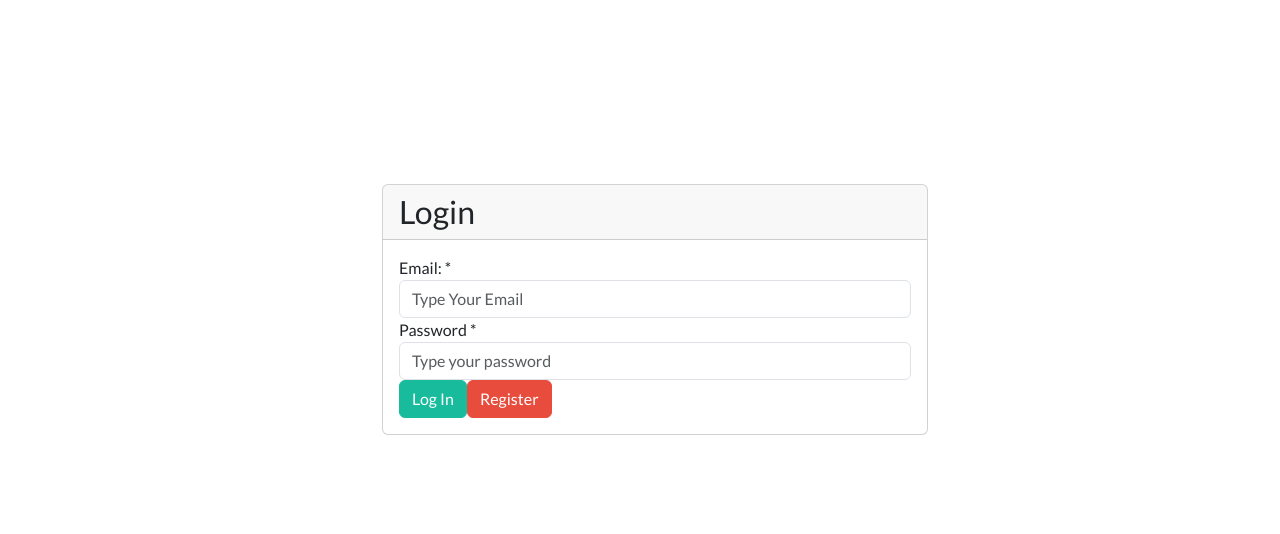
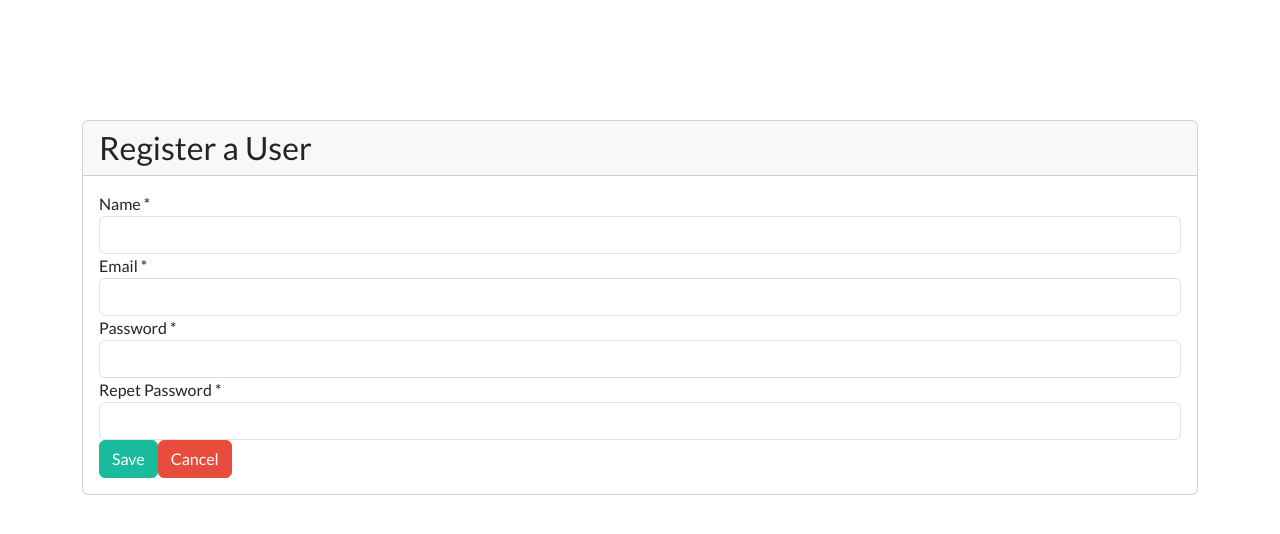
Before and after one commit to JackelineGois/my-finances-app, a React (Create React App) app: page / in a window 1280 px wide. Shown: the top 534 px of the page. Built offline with nearby package versions, Linux system fonts and the light colour scheme.

Commit message:
Created Register Component

```diff
--- a/src/App.js
+++ b/src/App.js
@@ -1,14 +1,15 @@
 import React from "react";
-import Login from "./views/Login";
+//import Login from "./views/Login";
 import "./css/custom.css";
 
 import "bootswatch/dist/flatly/bootstrap.css";
+import RegisterUser from "./views/registerUser";
 
 class App extends React.Component {
   render() {
     return (
       <div>
-        <Login />
+        <RegisterUser />
       </div>
     );
   }
--- /dev/null
+++ b/src/views/registerUser.js
@@ -0,0 +1,97 @@
+import React from "react";
+import Card from "../components/Card";
+import FormGroup from "../components/Form-group";
+
+class RegisterUser extends React.Component {
+  state = {
+    name: "",
+    email: "",
+    password: "",
+    repeatPassword: "",
+  };
+
+  register = () => {
+    console.log(this.state.name);
+    console.log(this.state.email);
+    console.log(this.state.password);
+    console.log(this.state.repeatPassword);
+  };
+
+  render() {
+    return (
+      <div className="container">
+        {" "}
+        <Card title="Register a User">
+          <div className="row">
+            <div className="col-lg-12">
+              <div className="bs-component">
+                <FormGroup label="Name *" htmlFor="inputName">
+                  <input
+                    type="text"
+                    id="inputName"
+                    className="form-control"
+                    name="name"
+                    onChange={(e) => {
+                      this.setState({ name: e.target.value });
+                    }}
+                  />
+                </FormGroup>
+                <FormGroup label="Email *" htmlFor="inputEmail">
+                  <input
+                    type="email"
+                    id="inputEmail"
+                    className="form-control"
+                    name="email"
+                    onChange={(e) => {
+                      this.setState({ email: e.target.value });
+                    }}
+                  />
+                </FormGroup>
+                <FormGroup label="Password *" htmlFor="inputPassword">
+                  <input
+                    type="password"
+                    id="inputPassword"
+                    className="form-control"
+                    name="password"
+                    onChange={(e) => {
+                      this.setState({ password: e.target.value });
+                    }}
+                  />
+                </FormGroup>
+                <FormGroup
+                  label="Repet Password *"
+                  htmlFor="inputRepeatPassword"
+                >
+                  <input
+                    type="password"
+                    id="inputRepeatPassword"
+                    className="form-control"
+                    name="password"
+                    onChange={(e) => {
+                      this.setState({
+                        repeatPassword: e.target.value,
+                      });
+                    }}
+                  />
+                </FormGroup>
+                <button
+                  onClick={this.register}
+                  type="button"
+                  className="btn btn-success"
+                >
+                  Save
+                </button>
+                <button type="button" className="btn btn-danger">
+                  {" "}
+                  Cancel{" "}
+                </button>
+              </div>
+            </div>
+          </div>
+        </Card>{" "}
+      </div>
+    );
+  }
+}
+
+export default RegisterUser;
```
